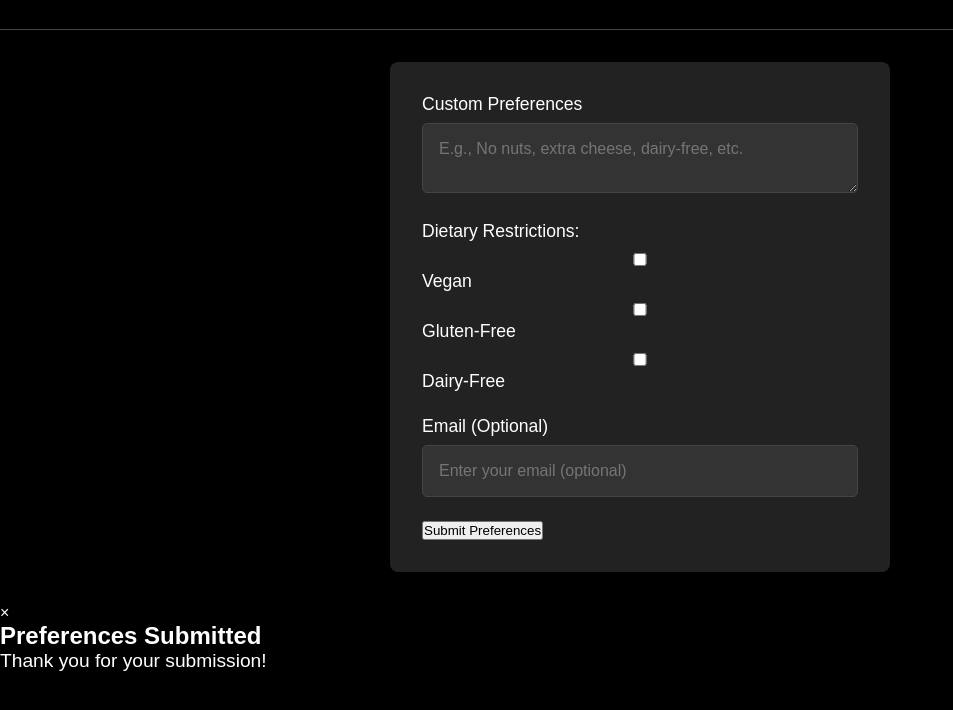
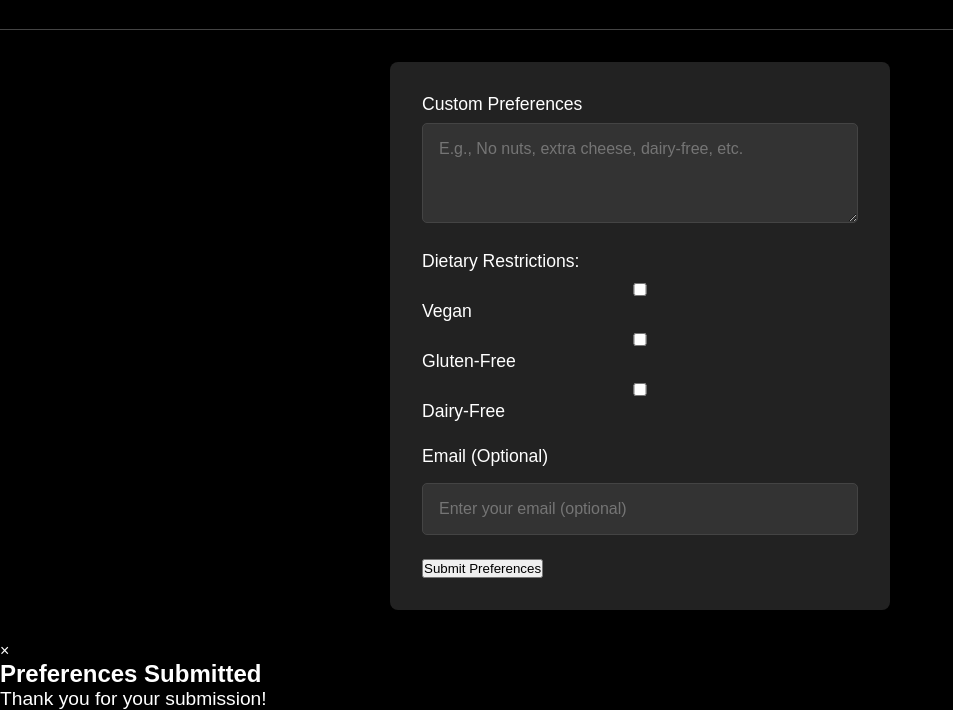
Before and after one commit to bhavika1818/cafe-management-system, a plain HTML site: page preferences.html in a window 1280 px wide. Shown: the part 120-830 px from the top of the page, without its empty margins (0-953 px from the left). Before the commit the page ends 800 px from the top, so only its background shows below. Drawn offline with Linux system fonts and the light colour scheme; a script that the page names is missing.

Commit message:
fixed margin styles

```diff
--- a/Preferences.css
+++ b/Preferences.css
@@ -60,3 +60,11 @@ textarea, input {
     color: white;
     font-size: 1rem;
 }
+textarea {
+    resize: vertical;
+    min-height: 100px;
+}
+
+input[type="email"] {
+    margin-top: 0.5rem;
+}
```
